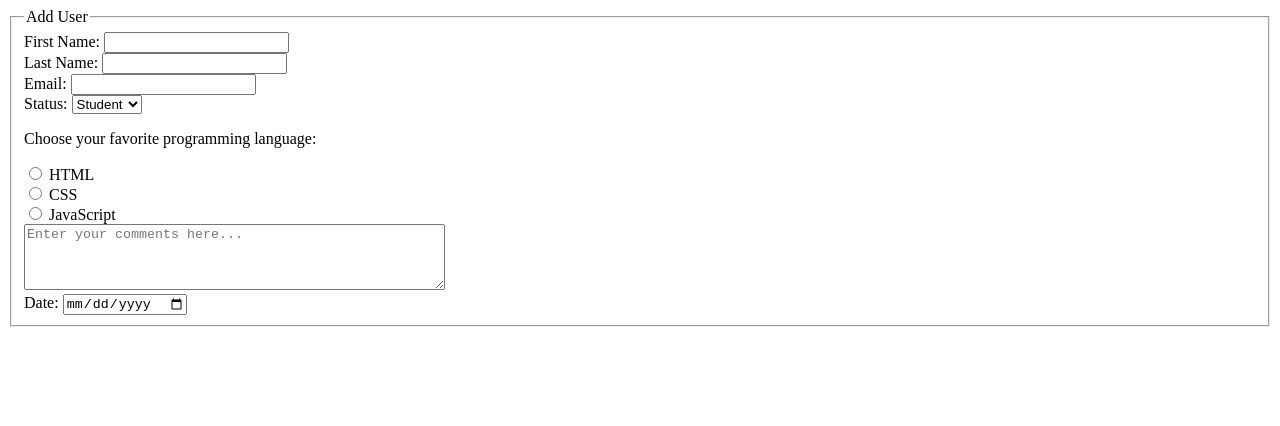
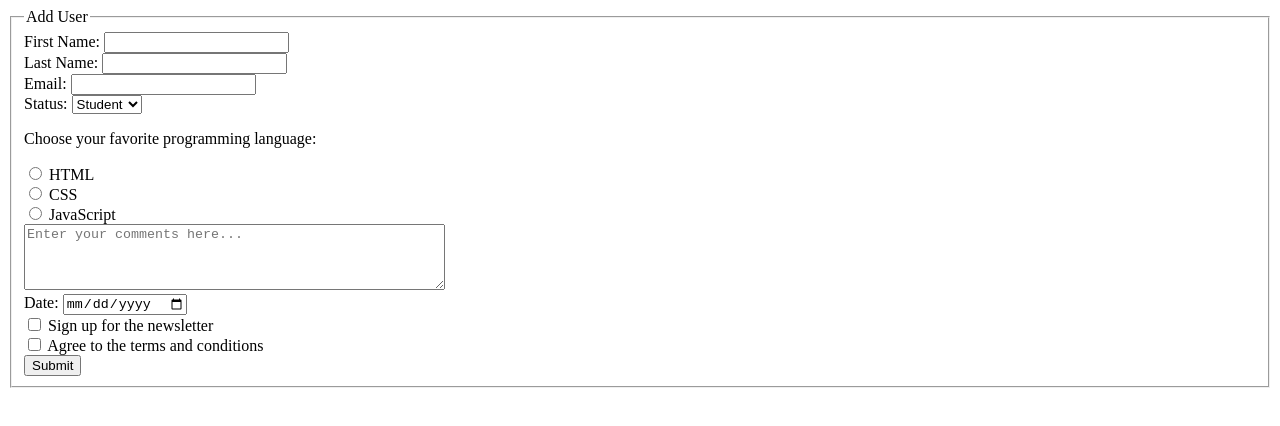
Before and after one commit to Ezama/building-html-forms, a plain HTML site: page index.html in a window 1280 px wide. Drawn offline with Linux system fonts and the light colour scheme.

Commit message:
completed phase6:submission

```diff
--- a/index.html
+++ b/index.html
@@ -49,7 +49,8 @@
             </div>
 
             <div>
-                <textarea name="comments" id="comments" rows="4" cols="50" placeholder="Enter your comments here..."></textarea>
+                <textarea name="comments" id="comments" rows="4" cols="50"
+                    placeholder="Enter your comments here..."></textarea>
             </div>
 
             <div>
@@ -57,6 +58,20 @@
                 <input type="date" id="date" name="date" required>
             </div>
 
+            <div>
+                <input type="checkbox" id="subscribe" name="subscribe">
+                <label for="subscribe">Sign up for the newsletter</label>
+            </div>
+
+            <div>
+                <input type="checkbox" id="terms" name="terms" required>
+                <label for="terms">Agree to the terms and conditions</label>
+            </div>
+
+            <div>
+                <button type="submit">Submit</button>
+            </div>
+
         </fieldset>
     </form>
 </body>
```
